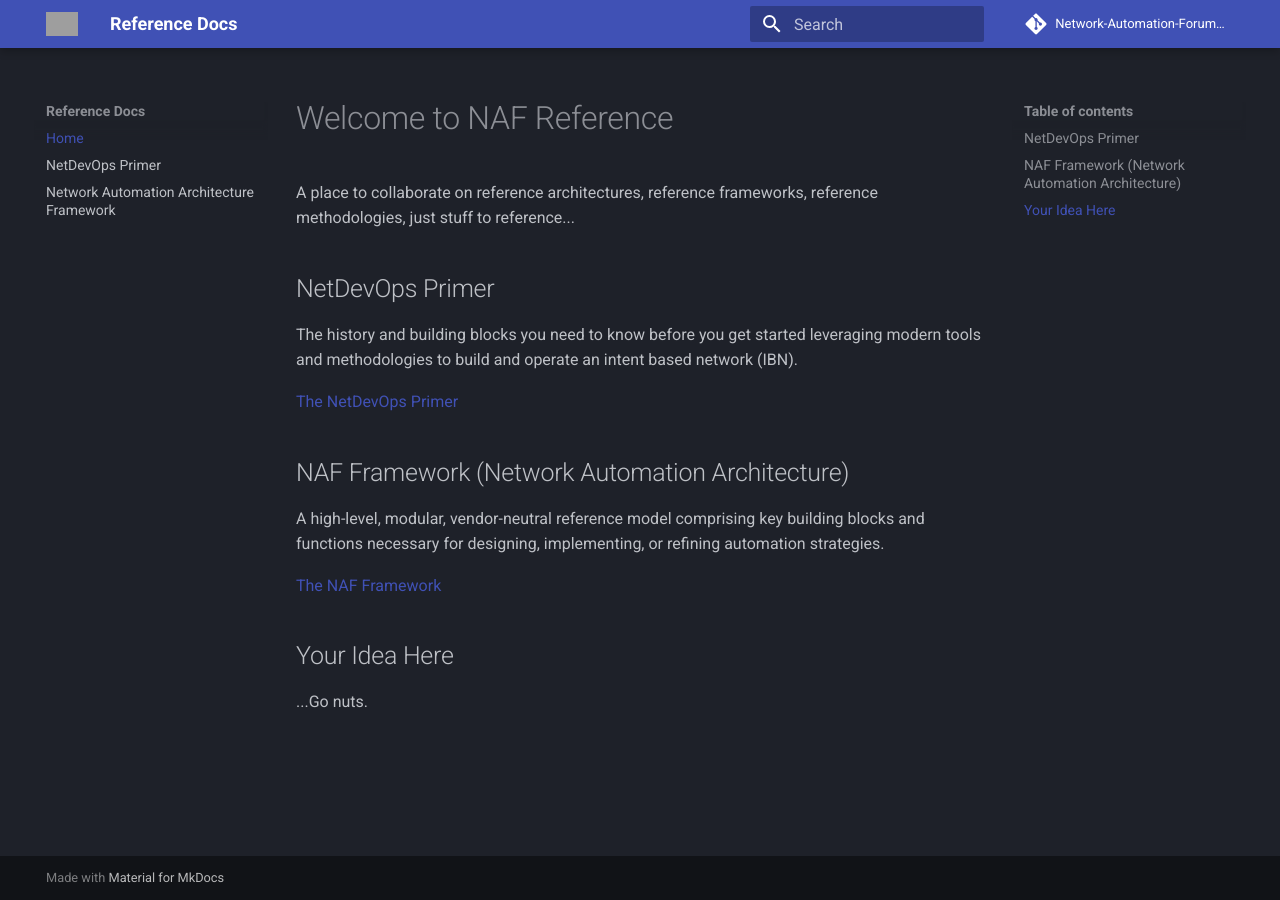
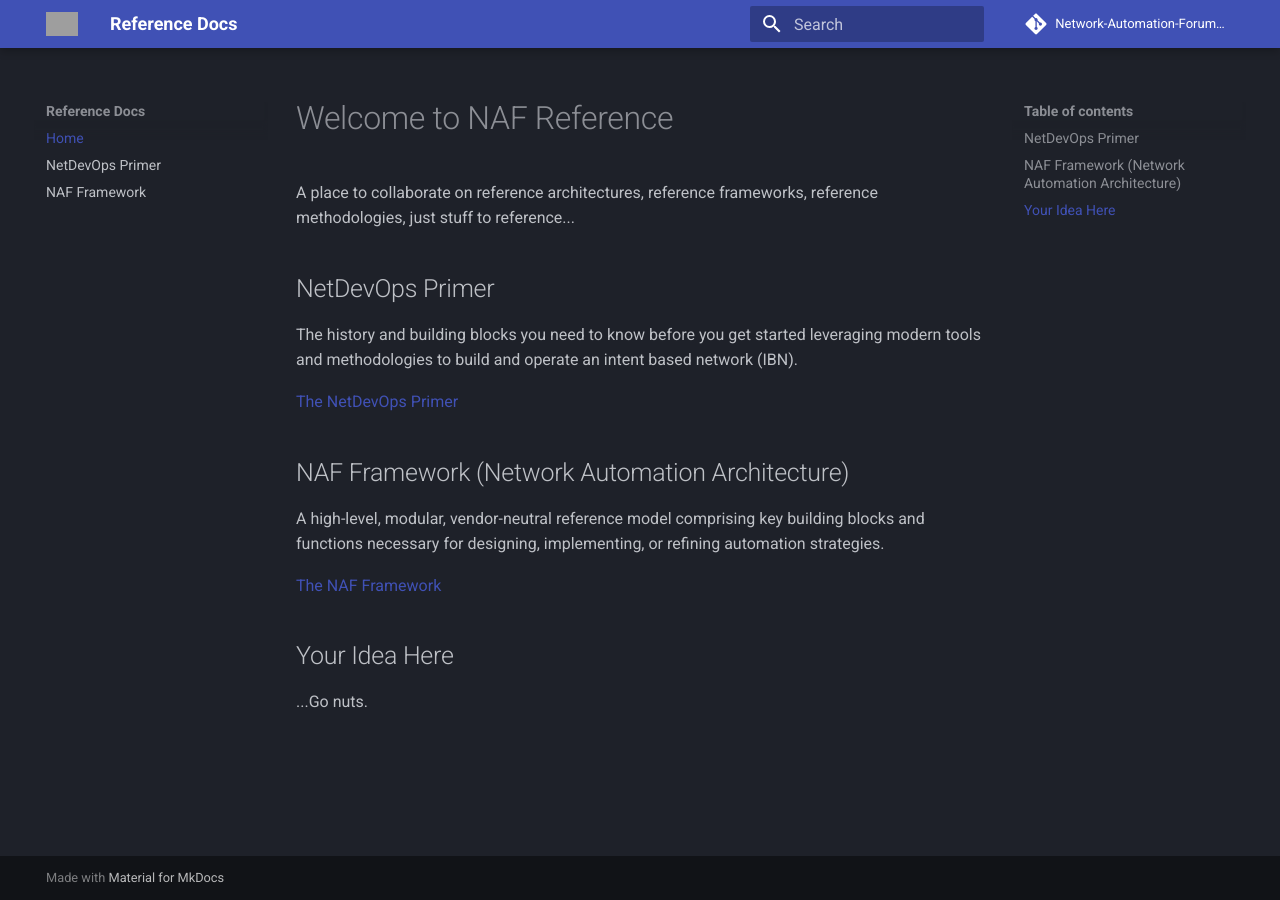
Before and after one commit to Network-Automation-Forum/reference, an MkDocs documentation site: the page built from docs/index.md, in a window 1280 px wide. Built offline with MkDocs 1.6.1 and Material for MkDocs 9.7.7, drawn with Linux system fonts in a browser that asks for light colours; comment, search, counter and statistics services are not loaded; grey boxes are pictures that could not be loaded.

Commit message:
Rename 'Network Automation Architecture Framework' to 'NAF Framework'

```diff
--- a/mkdocs.yml
+++ b/mkdocs.yml
@@ -4,7 +4,7 @@ site_description: A place to collaborate on reference architectures, reference f
 nav:
   - Home: "index.md"
   - NetDevOps Primer: "NetDevOpsPrimer/NetDevOpsPrimer.md"
-  - Network Automation Architecture Framework: "Framework/Framework.md"
+  - NAF Framework: "Framework/Framework.md"
 
 
 repo_url: https://github.com/Network-Automation-Forum/reference
```
